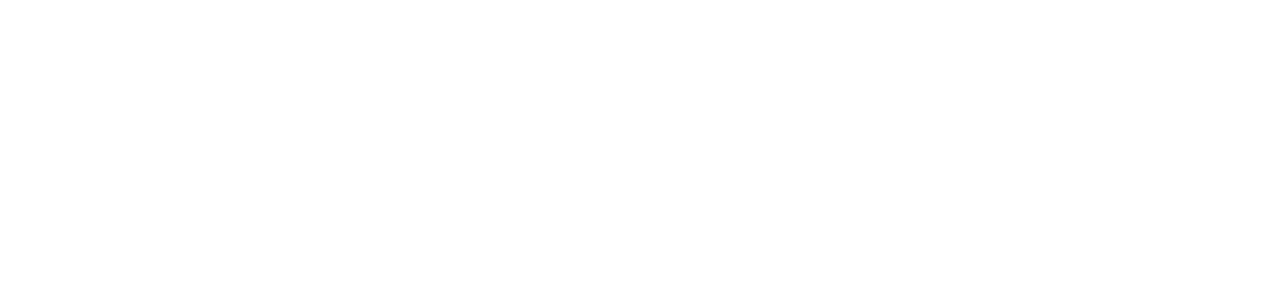
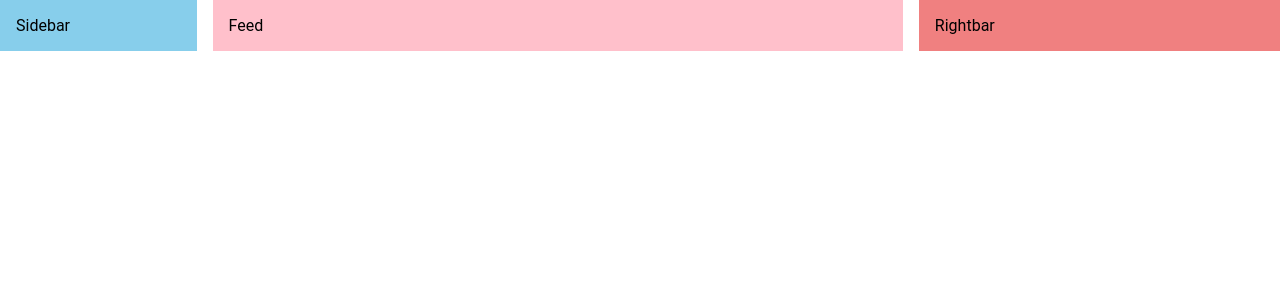
Before and after one commit to boby177/Bobstagram-MUI, a React (Create React App) app: page / in a window 1280 px wide. Shown: the top 300 px of the page. Built offline with nearby package versions, Linux system fonts and the light colour scheme.

Commit message:
create new layout components

```diff
--- a/src/App.js
+++ b/src/App.js
@@ -1,5 +1,19 @@
+import Sidebar from "./components/Sidebar";
+import Feed from "./components/Feed";
+import Rightbar from "./components/Rightbar";
+import { Box, Stack } from "@mui/material";
+
 function App() {
-  return <div></div>;
+  return (
+    <Box>
+      {/* Navbar */}
+      <Stack direction={"row"} spacing={2} justifyContent={"space-between"}>
+        <Sidebar />
+        <Feed />
+        <Rightbar />
+      </Stack>
+    </Box>
+  );
 }
 
 export default App;
--- /dev/null
+++ b/src/components/Feed.jsx
@@ -0,0 +1,12 @@
+import { Box } from "@mui/material";
+import React from "react";
+
+const Feed = () => {
+  return (
+    <Box bgcolor={"pink"} flex={4} p={2}>
+      Feed
+    </Box>
+  );
+};
+
+export default Feed;
--- /dev/null
+++ b/src/components/Rightbar.jsx
@@ -0,0 +1,22 @@
+import { Box } from "@mui/material";
+import React from "react";
+
+const Rightbar = () => {
+  return (
+    <Box
+      bgcolor={"lightcoral"}
+      flex={2}
+      p={2}
+      sx={{
+        display: {
+          xs: "none",
+          sm: "block",
+        },
+      }}
+    >
+      Rightbar
+    </Box>
+  );
+};
+
+export default Rightbar;
--- /dev/null
+++ b/src/components/Sidebar.jsx
@@ -0,0 +1,22 @@
+import { Box } from "@mui/material";
+import React from "react";
+
+const Sidebar = () => {
+  return (
+    <Box
+      bgcolor={"skyblue"}
+      flex={1}
+      p={2}
+      sx={{
+        display: {
+          xs: "none",
+          sm: "block",
+        },
+      }}
+    >
+      Sidebar
+    </Box>
+  );
+};
+
+export default Sidebar;
```
Also changed, not shown: src/components/Navbar.jsx (added, +9 -0 lines).
